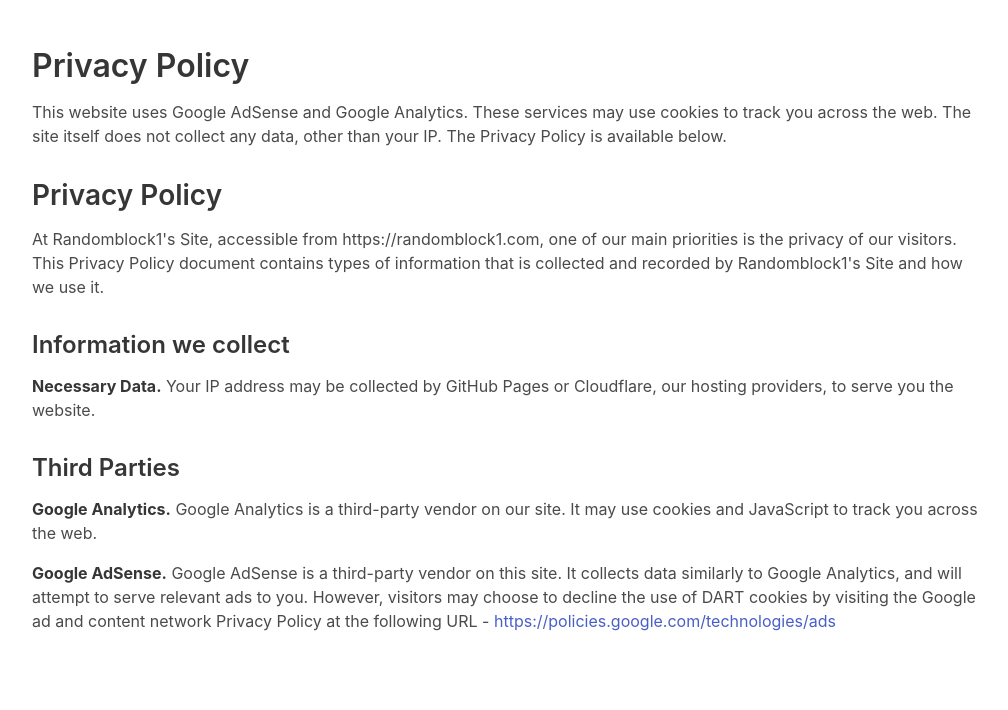
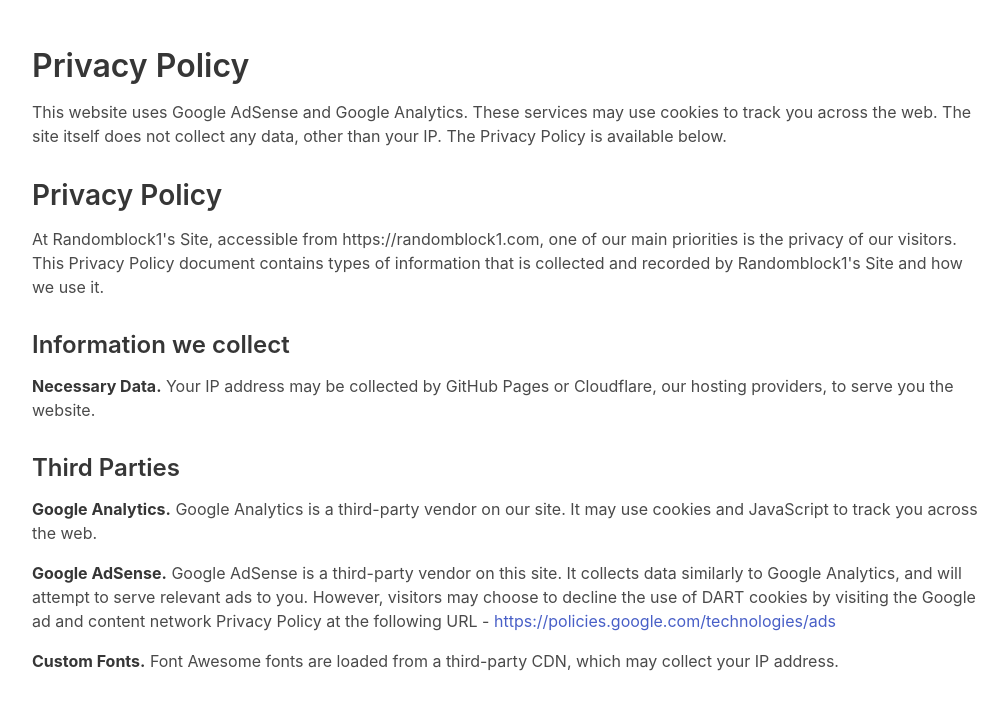
Before and after one commit to Randomblock1/randomblock1.github.io, a Jekyll site: the page privacy-policy.html, which Jekyll copies as it is, in a window 1280 px wide. Shown: the top 710 px of the page, without its empty margins (130-1138 px from the left). Built offline with Jekyll 4.4.1, drawn with Linux system fonts in a browser that asks for light colours.

Commit message:
apparently custom fonts are not gdpr compliant

```diff
--- a/privacy-policy.html
+++ b/privacy-policy.html
@@ -33,6 +33,8 @@
                         network Privacy Policy at the following URL - <a
                             href="https://policies.google.com/technologies/ads">https://policies.google.com/technologies/ads</a>
                     </p>
+                    <p><strong>Custom Fonts.</strong> Font Awesome fonts are loaded from a third-party CDN, which may
+                        collect your IP address.</p>
                 </div>
             </div>
         </div>
```
